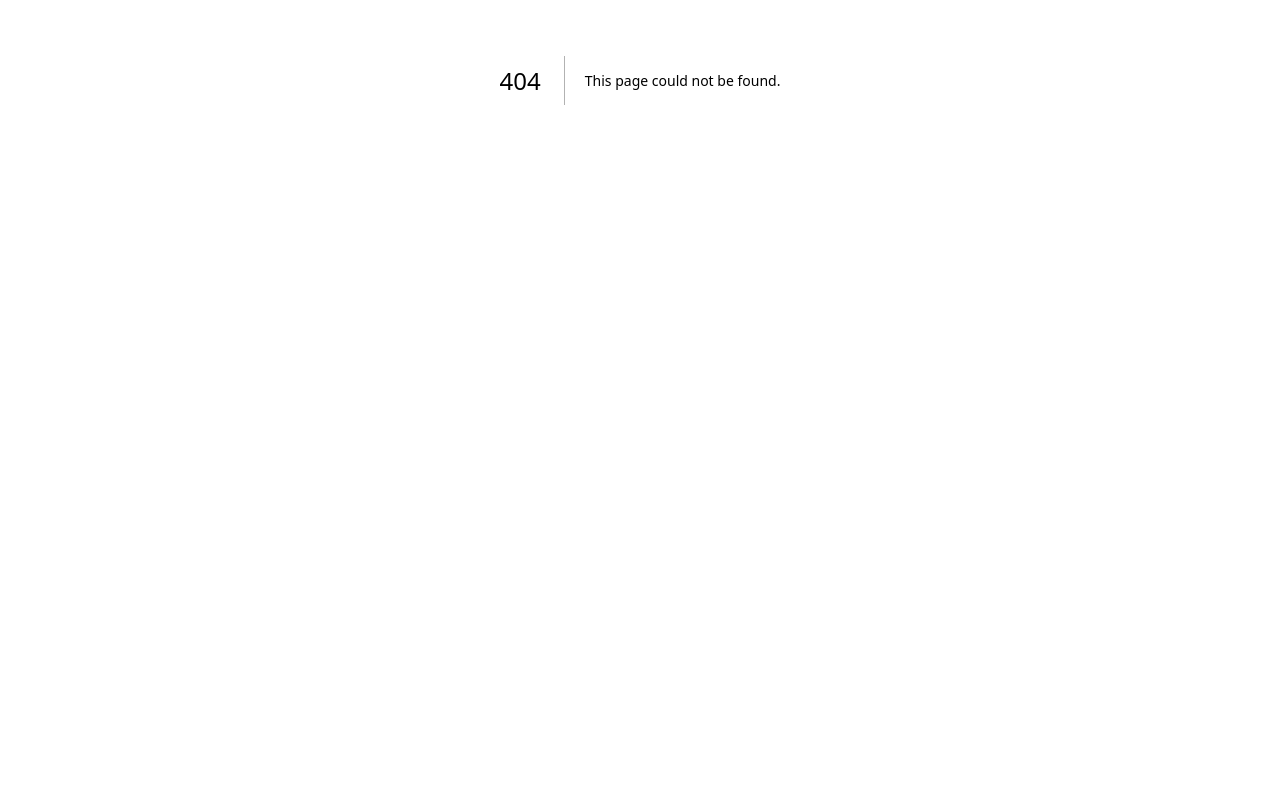
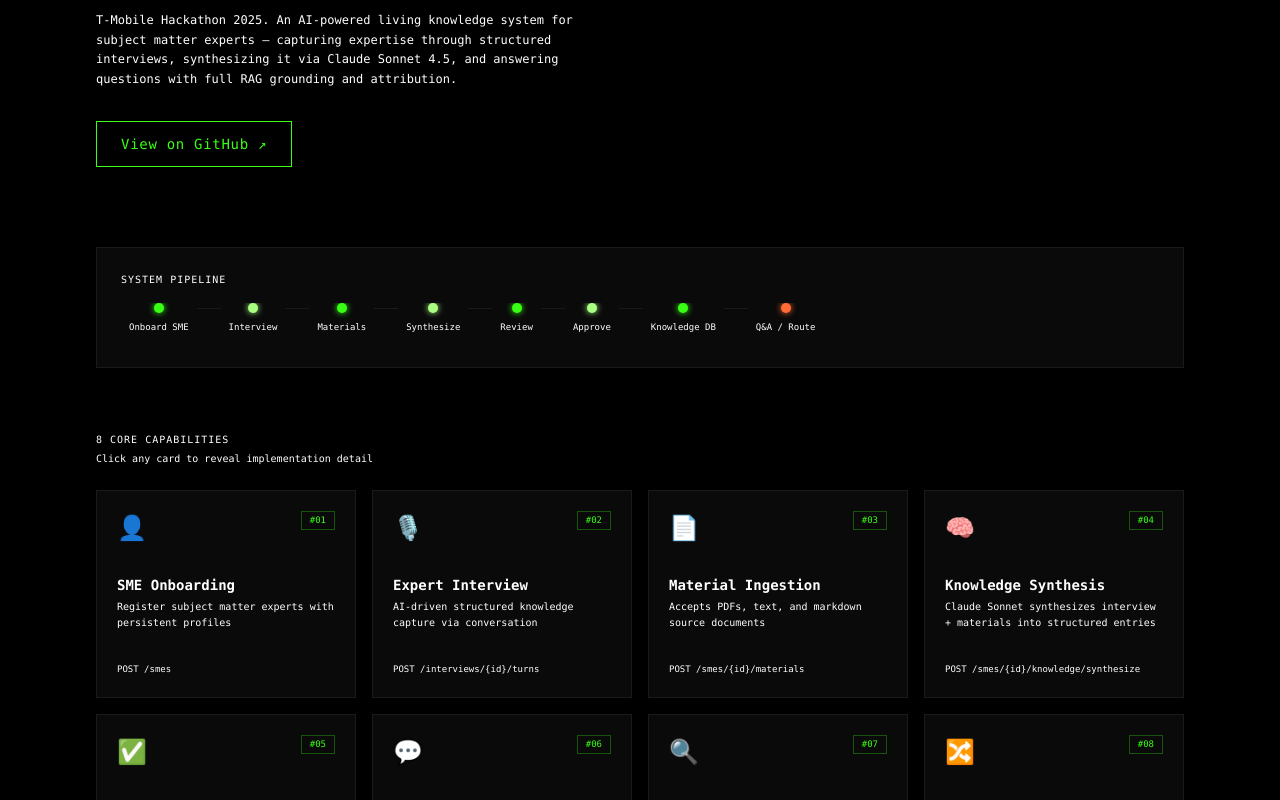
Before and after one commit to ysunn-art/Personal_web, a Next.js app: page /software in a window 1280 px wide. Before the commit this address had no page. Shown: the part 320-1120 px from the top of the page. Before the commit the page ends 800 px from the top, so only its background shows below. Built offline with nearby package versions, Linux system fonts and the light colour scheme.

Commit message:
feat: software page with Thoth capability flip cards and arch diagram

```diff
--- /dev/null
+++ b/src/app/software/page.tsx
@@ -0,0 +1,29 @@
+import { SoftwareHero } from '@/components/software/SoftwareHero'
+import { CapabilityGrid } from '@/components/software/CapabilityGrid'
+import { ArchFlow } from '@/components/software/ArchFlow'
+import { TechPills } from '@/components/software/TechPills'
+import { AnimatedSection } from '@/components/ui/AnimatedSection'
+
+export default function SoftwarePage() {
+  return (
+    <main className="min-h-screen pt-32 pb-32 px-8 max-w-6xl mx-auto">
+      <SoftwareHero />
+
+      <AnimatedSection className="mb-16 p-6 border border-border bg-surface">
+        <p className="font-mono text-[10px] text-muted tracking-widest uppercase mb-4">
+          System Pipeline
+        </p>
+        <ArchFlow />
+      </AnimatedSection>
+
+      <AnimatedSection className="mb-16">
+        <CapabilityGrid />
+      </AnimatedSection>
+
+      <AnimatedSection>
+        <p className="font-mono text-[10px] text-muted tracking-widest uppercase mb-6">Tech Stack</p>
+        <TechPills />
+      </AnimatedSection>
+    </main>
+  )
+}
--- /dev/null
+++ b/src/components/software/ArchFlow.tsx
@@ -0,0 +1,51 @@
+'use client'
+import { motion } from 'framer-motion'
+
+const STEPS = [
+  { label: 'Onboard SME', color: '#39ff14' },
+  { label: 'Interview', color: '#a8ff82' },
+  { label: 'Materials', color: '#39ff14' },
+  { label: 'Synthesize', color: '#a8ff82' },
+  { label: 'Review', color: '#39ff14' },
+  { label: 'Approve', color: '#a8ff82' },
+  { label: 'Knowledge DB', color: '#39ff14' },
+  { label: 'Q&A / Route', color: '#ff6b35' },
+]
+
+export function ArchFlow() {
+  return (
+    <div className="overflow-x-auto pb-2">
+      <div className="flex items-center min-w-max">
+        {STEPS.map((step, i) => (
+          <div key={step.label} className="flex items-center">
+            <motion.div
+              className="flex flex-col items-center"
+              initial={{ opacity: 0, y: 12 }}
+              whileInView={{ opacity: 1, y: 0 }}
+              viewport={{ once: true }}
+              transition={{ delay: i * 0.08 }}
+            >
+              <div
+                className="w-2.5 h-2.5 rounded-full mb-2"
+                style={{ backgroundColor: step.color, boxShadow: `0 0 6px ${step.color}` }}
+              />
+              <span className="font-mono text-[9px] text-muted whitespace-nowrap px-2">
+                {step.label}
+              </span>
+            </motion.div>
+            {i < STEPS.length - 1 && (
+              <motion.div
+                className="w-6 h-px bg-border mb-5"
+                initial={{ scaleX: 0 }}
+                whileInView={{ scaleX: 1 }}
+                viewport={{ once: true }}
+                transition={{ delay: i * 0.08 + 0.15 }}
+                style={{ transformOrigin: 'left' }}
+              />
+            )}
+          </div>
+        ))}
+      </div>
+    </div>
+  )
+}
--- /dev/null
+++ b/src/components/software/CapabilityCard.tsx
@@ -0,0 +1,54 @@
+'use client'
+import { useState } from 'react'
+import { motion } from 'framer-motion'
+import type { Capability } from '@/data/thoth-capabilities'
+
+export function CapabilityCard({ cap }: { cap: Capability }) {
+  const [flipped, setFlipped] = useState(false)
+
+  return (
+    <motion.div
+      className="relative h-52 cursor-pointer"
+      style={{ perspective: 1000 }}
+      onClick={() => setFlipped((f) => !f)}
+      data-cursor-hover
+      whileHover={{ y: -4 }}
+      transition={{ duration: 0.2 }}
+    >
+      <motion.div
+        className="w-full h-full relative"
+        style={{ transformStyle: 'preserve-3d' }}
+        animate={{ rotateY: flipped ? 180 : 0 }}
+        transition={{ duration: 0.5, ease: [0.21, 0.45, 0.15, 1] }}
+      >
+        {/* Front */}
+        <div
+          className="absolute inset-0 bg-surface border border-border p-5 flex flex-col justify-between"
+          style={{ backfaceVisibility: 'hidden' }}
+        >
+          <div className="flex items-start justify-between">
+            <span className="text-2xl">{cap.icon}</span>
+            <span className="font-mono text-[9px] text-accent border border-accent/30 px-2 py-0.5">
+              #{String(cap.number).padStart(2, '0')}
+            </span>
+          </div>
+          <div>
+            <h3 className="font-mono font-bold text-sm mb-1">{cap.title}</h3>
+            <p className="font-mono text-[10px] text-muted leading-relaxed">{cap.description}</p>
+          </div>
+          <span className="font-mono text-[9px] text-muted/60">{cap.endpoint}</span>
+        </div>
+
+        {/* Back */}
+        <div
+          className="absolute inset-0 bg-accent/5 border border-accent/30 p-5 flex flex-col justify-between"
+          style={{ backfaceVisibility: 'hidden', transform: 'rotateY(180deg)' }}
+        >
+          <span className="font-mono text-[9px] text-accent uppercase tracking-widest">Detail</span>
+          <p className="font-mono text-[10px] text-white leading-relaxed">{cap.detail}</p>
+          <span className="font-mono text-[9px] text-muted">Click to flip back</span>
+        </div>
+      </motion.div>
+    </motion.div>
+  )
+}
--- /dev/null
+++ b/src/components/software/CapabilityGrid.tsx
@@ -0,0 +1,21 @@
+import { AnimatedSection } from '@/components/ui/AnimatedSection'
+import { CapabilityCard } from './CapabilityCard'
+import { thothCapabilities } from '@/data/thoth-capabilities'
+
+export function CapabilityGrid() {
+  return (
+    <div>
+      <AnimatedSection className="mb-6">
+        <p className="font-mono text-[10px] text-muted tracking-widest uppercase mb-1">8 Core Capabilities</p>
+        <p className="font-mono text-[10px] text-muted/60">Click any card to reveal implementation detail</p>
+      </AnimatedSection>
+      <div className="grid grid-cols-1 sm:grid-cols-2 lg:grid-cols-4 gap-4">
+        {thothCapabilities.map((cap, i) => (
+          <AnimatedSection key={cap.number} delay={i * 0.07}>
+            <CapabilityCard cap={cap} />
+          </AnimatedSection>
+        ))}
+      </div>
+    </div>
+  )
+}
--- /dev/null
+++ b/src/components/software/SoftwareHero.tsx
@@ -0,0 +1,27 @@
+import { AnimatedSection } from '@/components/ui/AnimatedSection'
+import { GlowButton } from '@/components/ui/GlowButton'
+
+export function SoftwareHero() {
+  return (
+    <div className="mb-20">
+      <AnimatedSection>
+        <p className="font-mono text-accent text-[10px] tracking-[0.5em] uppercase mb-5">
+          Software · AI Engineering
+        </p>
+        <h1 className="font-mono text-5xl md:text-7xl font-bold tracking-tighter mb-6 leading-none">
+          Project
+          <br />
+          <span className="text-accent">Thoth</span>
+        </h1>
+        <p className="font-mono text-xs text-muted max-w-lg leading-relaxed mb-8">
+          T-Mobile Hackathon 2025. An AI-powered living knowledge system for subject matter experts —
+          capturing expertise through structured interviews, synthesizing it via Claude Sonnet 4.5,
+          and answering questions with full RAG grounding and attribution.
+        </p>
+        <GlowButton href="https://github.com/easons1c" variant="outline">
+          View on GitHub ↗
+        </GlowButton>
+      </AnimatedSection>
+    </div>
+  )
+}
--- /dev/null
+++ b/src/components/software/TechPills.tsx
@@ -0,0 +1,24 @@
+'use client'
+import { motion } from 'framer-motion'
+import { thothTechStack } from '@/data/thoth-capabilities'
+
+export function TechPills() {
+  return (
+    <div className="flex flex-wrap gap-3">
+      {thothTechStack.map((tech, i) => (
+        <motion.span
+          key={tech.name}
+          className="font-mono text-[10px] px-3 py-1.5 border transition-all cursor-default"
+          style={{ borderColor: tech.color + '40', color: tech.color }}
+          whileHover={{ borderColor: tech.color, boxShadow: `0 0 10px ${tech.color}25`, y: -2 }}
+          initial={{ opacity: 0, scale: 0.9 }}
+          whileInView={{ opacity: 1, scale: 1 }}
+          viewport={{ once: true }}
+          transition={{ delay: i * 0.04 }}
+        >
+          {tech.name}
+        </motion.span>
+      ))}
+    </div>
+  )
+}
```
